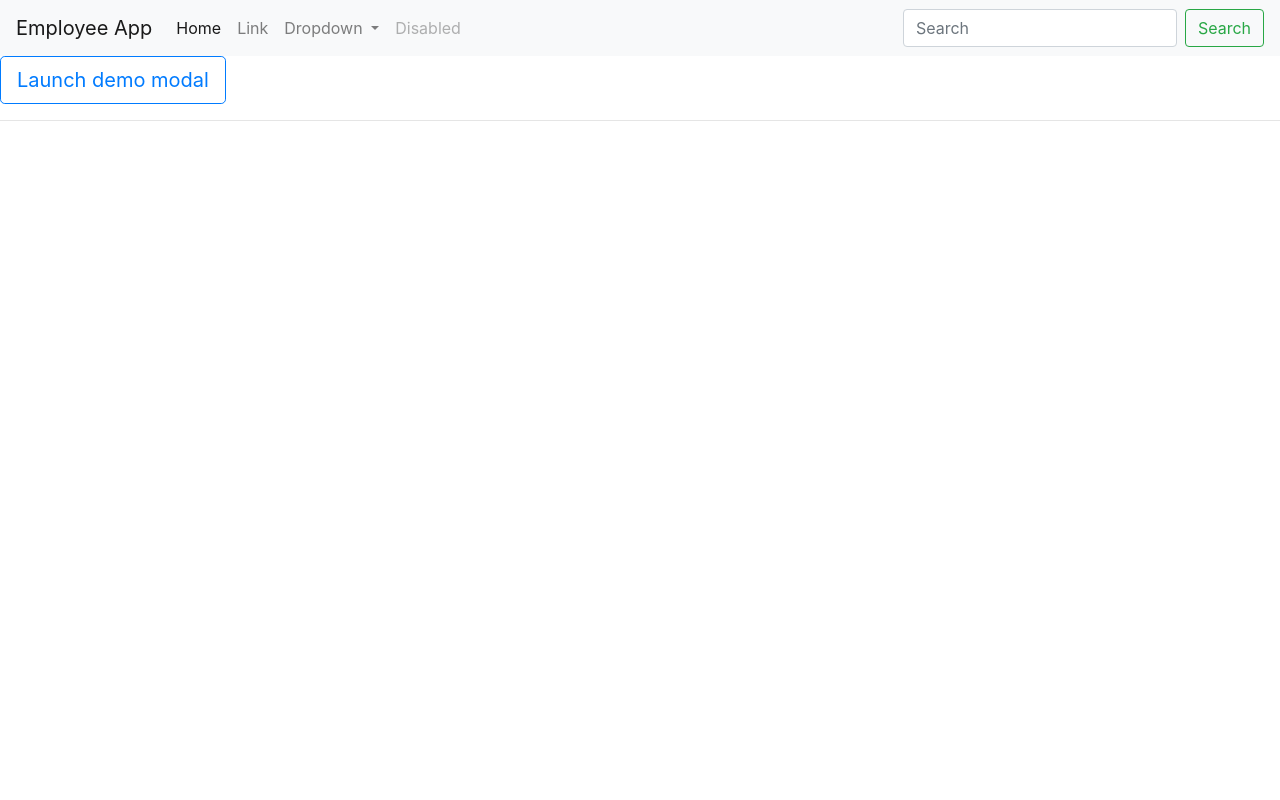
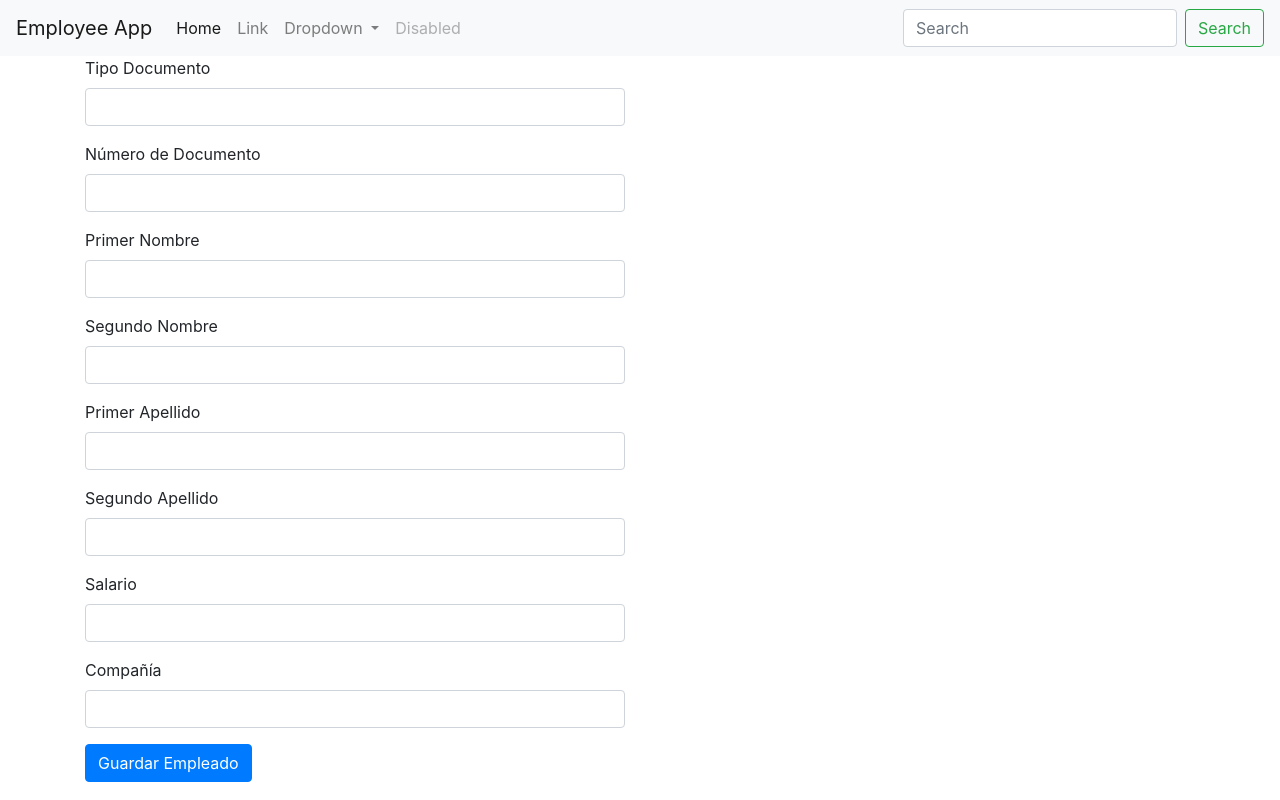
Before and after one commit to gersof/EmployeeAppNG, an Angular app: page / in a window 1280 px wide. Built offline with nearby package versions, Linux system fonts and the light colour scheme.

Commit message:
Agregar mi primer formulario y mis primeros dos componentes

```diff
--- a/src/app/app.component.html
+++ b/src/app/app.component.html
@@ -1,68 +1,4 @@
-<nav class="navbar navbar-expand-lg navbar-light bg-light">
-  <a class="navbar-brand" href="#">Employee App</a>
-  <button class="navbar-toggler" type="button" data-toggle="collapse" data-target="#navbarSupportedContent" aria-controls="navbarSupportedContent" aria-expanded="false" aria-label="Toggle navigation">
-    <span class="navbar-toggler-icon"></span>
-  </button>
-
-  <div class="collapse navbar-collapse" id="navbarSupportedContent">
-    <ul class="navbar-nav mr-auto">
-      <li class="nav-item active">
-        <a class="nav-link" href="#">Home <span class="sr-only">(current)</span></a>
-      </li>
-      <li class="nav-item">
-        <a class="nav-link" href="#">Link</a>
-      </li>
-      <li class="nav-item dropdown">
-        <a class="nav-link dropdown-toggle" href="#" id="navbarDropdown" role="button" data-toggle="dropdown" aria-haspopup="true" aria-expanded="false">
-          Dropdown
-        </a>
-        <div class="dropdown-menu" aria-labelledby="navbarDropdown">
-          <a class="dropdown-item" href="#">Action</a>
-          <a class="dropdown-item" href="#">Another action</a>
-          <div class="dropdown-divider"></div>
-          <a class="dropdown-item" href="#">Something else here</a>
-        </div>
-      </li>
-      <li class="nav-item">
-        <a class="nav-link disabled" href="#">Disabled</a>
-      </li>
-    </ul>
-    <form class="form-inline my-2 my-lg-0">
-      <input class="form-control mr-sm-2" type="search" placeholder="Search" aria-label="Search">
-      <button class="btn btn-outline-success my-2 my-sm-0" type="submit">Search</button>
-    </form>
-  </div>
-</nav>
-
-<ng-template #content let-c="close" let-d="dismiss">
-  <div class="modal-header">
-    <h4 class="modal-title" id="modal-basic-title">Profile update</h4>
-    <button type="button" class="close" aria-label="Close" (click)="d('Cross click')">
-      <span aria-hidden="true">&times;</span>
-    </button>
-  </div>
-  <div class="modal-body">
-    <form>
-      <div class="form-group">
-        <label for="dateOfBirth">Date of birth</label>
-        <div class="input-group">
-          <input id="dateOfBirth" class="form-control" placeholder="yyyy-mm-dd" name="dp" ngbDatepicker #dp="ngbDatepicker">
-          <div class="input-group-append">
-            <button class="btn btn-outline-secondary" (click)="dp.toggle()" type="button">
-              <img src="img/calendar-icon.svg" style="width: 1.2rem; height: 1rem; cursor: pointer;"/>
-            </button>
-          </div>
-        </div>
-      </div>
-    </form>
-  </div>
-  <div class="modal-footer">
-    <button type="button" class="btn btn-outline-dark" (click)="c('Save click')">Save</button>
-  </div>
-</ng-template>
-
-<button class="btn btn-lg btn-outline-primary" (click)="open(content)">Launch demo modal</button>
-
-<hr>
-
-<pre>{{closeResult}}</pre>
+<app-header></app-header>
+<div class="container">
+  <app-employee></app-employee>
+</div>
--- a/src/app/app.component.ts
+++ b/src/app/app.component.ts
@@ -1,5 +1,4 @@
 import { Component } from '@angular/core';
-import {NgbModal, ModalDismissReasons} from '@ng-bootstrap/ng-bootstrap';
 
 @Component({
   selector: 'app-root',
@@ -7,25 +6,5 @@ import {NgbModal, ModalDismissReasons} from '@ng-bootstrap/ng-bootstrap';
   styleUrls: ['./app.component.css']
 })
 export class AppComponent {
-  closeResult: string;
 
-  constructor(private modalService: NgbModal) {}
-
-  open(content) {
-    this.modalService.open(content, {ariaLabelledBy: 'modal-basic-title'}).result.then((result) => {
-      this.closeResult = `Closed with: ${result}`;
-    }, (reason) => {
-      this.closeResult = `Dismissed ${this.getDismissReason(reason)}`;
-    });
-  }
-
-  private getDismissReason(reason: any): string {
-    if (reason === ModalDismissReasons.ESC) {
-      return 'by pressing ESC';
-    } else if (reason === ModalDismissReasons.BACKDROP_CLICK) {
-      return 'by clicking on a backdrop';
-    } else {
-      return  `with: ${reason}`;
-    }
-  }
 }
--- a/src/app/app.module.ts
+++ b/src/app/app.module.ts
@@ -2,10 +2,14 @@ import { BrowserModule } from '@angular/platform-browser';
 import { NgModule } from '@angular/core';
 import {NgbModule} from '@ng-bootstrap/ng-bootstrap';
 import { AppComponent } from './app.component';
+import { HeaderComponent } from './components/header/header.component';
+import { EmployeeComponent } from './components/employee/employee.component';
 
 @NgModule({
   declarations: [
-    AppComponent
+    AppComponent,
+    HeaderComponent,
+    EmployeeComponent
   ],
   imports: [
     BrowserModule,
--- /dev/null
+++ b/src/app/components/employee/employee.component.html
@@ -0,0 +1,40 @@
+<div class="row">
+  <div class="col-md-6">
+    <form>
+      <div class="form-group">
+        <label for="">Tipo Documento</label>
+        <input type="text" class="form-control" />
+      </div>
+      <div class="form-group">
+        <label for="">Número de Documento</label>
+        <input type="text" class="form-control" />
+      </div>
+      <div class="form-group">
+        <label for="">Primer Nombre</label>
+        <input type="text" class="form-control" />
+      </div>
+      <div class="form-group">
+        <label for="">Segundo Nombre</label>
+        <input type="text" class="form-control" />
+      </div>
+      <div class="form-group">
+        <label for="">Primer Apellido</label>
+        <input type="text" class="form-control" />
+      </div>
+      <div class="form-group">
+        <label for="">Segundo Apellido</label>
+        <input type="text" class="form-control" />
+      </div>
+      <div class="form-group">
+        <label for="">Salario</label>
+        <input type="number" class="form-control" />
+      </div>
+      <div class="form-group">
+        <label for="">Compañía</label>
+        <input type="text" class="form-control" />
+      </div>
+      <button type="submit" class="btn btn-primary">Guardar Empleado</button>
+
+    </form>
+  </div>
+</div>
--- /dev/null
+++ b/src/app/components/employee/employee.component.ts
@@ -0,0 +1,15 @@
+import { Component, OnInit } from '@angular/core';
+
+@Component({
+  selector: 'app-employee',
+  templateUrl: './employee.component.html',
+  styleUrls: ['./employee.component.css']
+})
+export class EmployeeComponent implements OnInit {
+
+  constructor() { }
+
+  ngOnInit() {
+  }
+
+}
--- /dev/null
+++ b/src/app/components/header/header.component.html
@@ -0,0 +1,35 @@
+<nav class="navbar navbar-expand-lg navbar-light bg-light">
+  <a class="navbar-brand" href="#">Employee App</a>
+  <button class="navbar-toggler" type="button" data-toggle="collapse" data-target="#navbarSupportedContent" aria-controls="navbarSupportedContent" aria-expanded="false" aria-label="Toggle navigation">
+    <span class="navbar-toggler-icon"></span>
+  </button>
+
+  <div class="collapse navbar-collapse" id="navbarSupportedContent">
+    <ul class="navbar-nav mr-auto">
+      <li class="nav-item active">
+        <a class="nav-link" href="#">Home <span class="sr-only">(current)</span></a>
+      </li>
+      <li class="nav-item">
+        <a class="nav-link" href="#">Link</a>
+      </li>
+      <li class="nav-item dropdown">
+        <a class="nav-link dropdown-toggle" href="#" id="navbarDropdown" role="button" data-toggle="dropdown" aria-haspopup="true" aria-expanded="false">
+          Dropdown
+        </a>
+        <div class="dropdown-menu" aria-labelledby="navbarDropdown">
+          <a class="dropdown-item" href="#">Action</a>
+          <a class="dropdown-item" href="#">Another action</a>
+          <div class="dropdown-divider"></div>
+          <a class="dropdown-item" href="#">Something else here</a>
+        </div>
+      </li>
+      <li class="nav-item">
+        <a class="nav-link disabled" href="#">Disabled</a>
+      </li>
+    </ul>
+    <form class="form-inline my-2 my-lg-0">
+      <input class="form-control mr-sm-2" type="search" placeholder="Search" aria-label="Search">
+      <button class="btn btn-outline-success my-2 my-sm-0" type="submit">Search</button>
+    </form>
+  </div>
+</nav>
--- /dev/null
+++ b/src/app/components/header/header.component.ts
@@ -0,0 +1,15 @@
+import { Component, OnInit } from '@angular/core';
+
+@Component({
+  selector: 'app-header',
+  templateUrl: './header.component.html',
+  styleUrls: ['./header.component.css']
+})
+export class HeaderComponent implements OnInit {
+
+  constructor() { }
+
+  ngOnInit() {
+  }
+
+}
```
Also changed, not shown: src/app/components/employee/employee.component.css (added), src/app/components/header/header.component.css (added), 2 other files (tests, documents, lock files or other folders).
